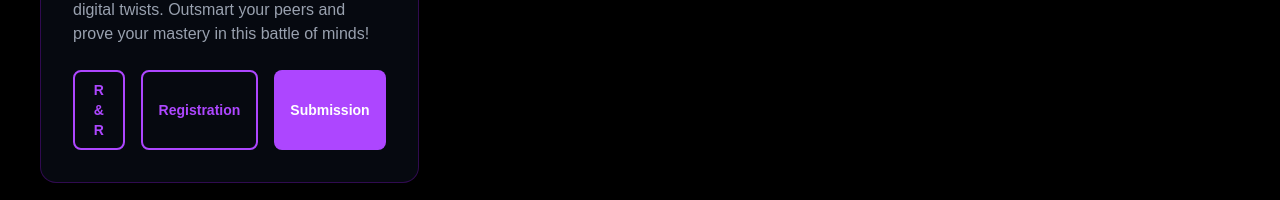
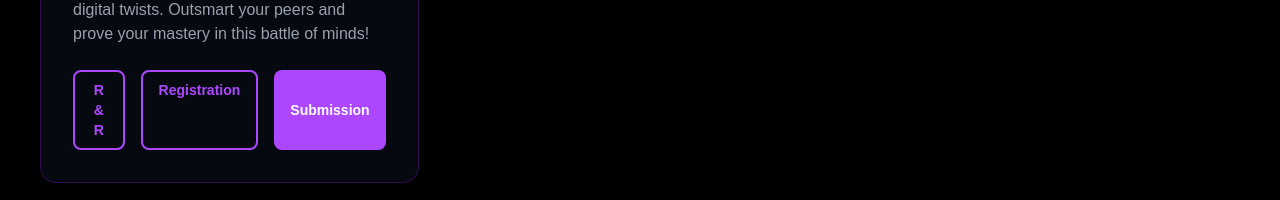
Before and after one commit to Padumainduwara/nexentia-25, a Next.js app: page /competitions/cipher in a window 1280 px wide. Shown: the part 515-715 px from the top of the page. Built offline with nearby package versions, Linux system fonts and the light colour scheme.

Commit message:
09.08 v2

```diff
--- a/src/components/CompetitionPageClient.tsx
+++ b/src/components/CompetitionPageClient.tsx
@@ -9,8 +9,9 @@ import gsap from "gsap";
 import { ScrollTrigger } from "gsap/ScrollTrigger";
 import { Competition } from "@/data/competitions";
 import RulesModal from "./modals/RulesModal";
-import LeaderboardModal from "./modals/LeaderboardModal"; // Leaderboard Modal එක import කිරීම
+import LeaderboardModal from "./modals/LeaderboardModal";
 import { rrData, RuleSection } from "@/data/rrData";
+import { registrationLinks } from "@/data/registrationLinks";
 
 gsap.registerPlugin(ScrollTrigger);
 
@@ -18,7 +19,8 @@ interface CompetitionPageClientProps {
   competition: Competition;
 }
 
-const SubCompetitionCard = ({ name, description, onRulesClick }: { name: string; description: string; onRulesClick: () => void; }) => {
+
+const SubCompetitionCard = ({ name, description, onRulesClick, registrationUrl }: { name: string; description: string; onRulesClick: () => void; registrationUrl: string; }) => {
   return (
     <div className="subcomp-card flex flex-col border border-purple-800/40 bg-gray-900/40 p-6 sm:p-8 rounded-2xl backdrop-blur-sm transition-all duration-300 hover:border-purple-500 hover:bg-gray-900/60">
       <h3 className="text-xl sm:text-2xl font-bold text-purple-300 mb-4">{name}</h3>
@@ -27,9 +29,16 @@ const SubCompetitionCard = ({ name, description, onRulesClick }: { name: string;
         <button onClick={onRulesClick} className="flex-1 px-4 py-2 text-sm bg-transparent border-2 border-purple-500 text-purple-500 font-semibold rounded-lg hover:bg-purple-500 hover:text-white transition-all duration-300" data-cursor-hover>
           R & R
         </button>
-        <button className="flex-1 px-4 py-2 text-sm bg-transparent border-2 border-purple-500 text-purple-500 font-semibold rounded-lg hover:bg-purple-500 hover:text-white transition-all duration-300" data-cursor-hover>
+
+        <a
+          href={registrationUrl}
+          target="_blank"
+          rel="noopener noreferrer"
+          className="flex-1 px-4 py-2 text-sm text-center bg-transparent border-2 border-purple-500 text-purple-500 font-semibold rounded-lg hover:bg-purple-500 hover:text-white transition-all duration-300"
+          data-cursor-hover
+        >
           Registration
-        </button>
+        </a>
         <button className="flex-1 px-4 py-2 text-sm bg-purple-500 text-white font-semibold rounded-lg hover:bg-purple-600 transition-all duration-300" data-cursor-hover>
           Submission
         </button>
@@ -41,7 +50,7 @@ const SubCompetitionCard = ({ name, description, onRulesClick }: { name: string;
 export default function CompetitionPageClient({ competition }: CompetitionPageClientProps) {
   const compRef = useRef(null);
   const [isRulesModalOpen, setIsRulesModalOpen] = useState(false);
-  const [isLeaderboardModalOpen, setIsLeaderboardModalOpen] = useState(false); // Leaderboard Modal සඳහා state
+  const [isLeaderboardModalOpen, setIsLeaderboardModalOpen] = useState(false);
   const [modalContent, setModalContent] = useState<{ title: string, content: RuleSection[], pdfUrl: string } | null>(null);
 
   const [alertState, setAlertState] = useState({ isOpen: false, message: '' });
@@ -50,6 +59,9 @@ export default function CompetitionPageClient({ competition }: CompetitionPageCl
   const competitionRules = useMemo(() => {
     return rrData.find(r => r.slug === competition.slug);
   }, [competition.slug]);
+
+
+  const registrationLinkForCategory = registrationLinks[competition.slug] || "#";
 
   const showAlert = (message: string) => {
     setAlertState({ isOpen: true, message });
@@ -142,6 +154,7 @@ export default function CompetitionPageClient({ competition }: CompetitionPageCl
                   name={sub.name}
                   description={sub.description}
                   onRulesClick={() => handleOpenRules(sub.name)}
+                  registrationUrl={registrationLinkForCategory}
                 />
               ))}
             </div>
--- a/src/data/registrationLinks.ts
+++ b/src/data/registrationLinks.ts
@@ -11,5 +11,5 @@ export const registrationLinks: RegistrationLinks = {
   zenthack: "https://forms.gle/CsAcgk4EXHgCMnc76",
   cipher: "https://forms.gle/Fs5jMTNwa8FEYeew8", // 'cipherx' slug එක 'cipher' ලෙස data file එකේ ඇත
   questrix: "https://forms.gle/NtzhgBvyJJZdZ2EFA",
-  "most-popular": "https://forms.gle/vUVKmdZyVASJyxkL7", // 'most-popular-school-ict-society' slug එක 'most-popular' ලෙස ඇත
+  "most-popular": "https://forms.gle/vUVKmdZyVASJyxkL7",
 };
```
Also changed, not shown: 1 other file (tests, documents, lock files or other folders).
